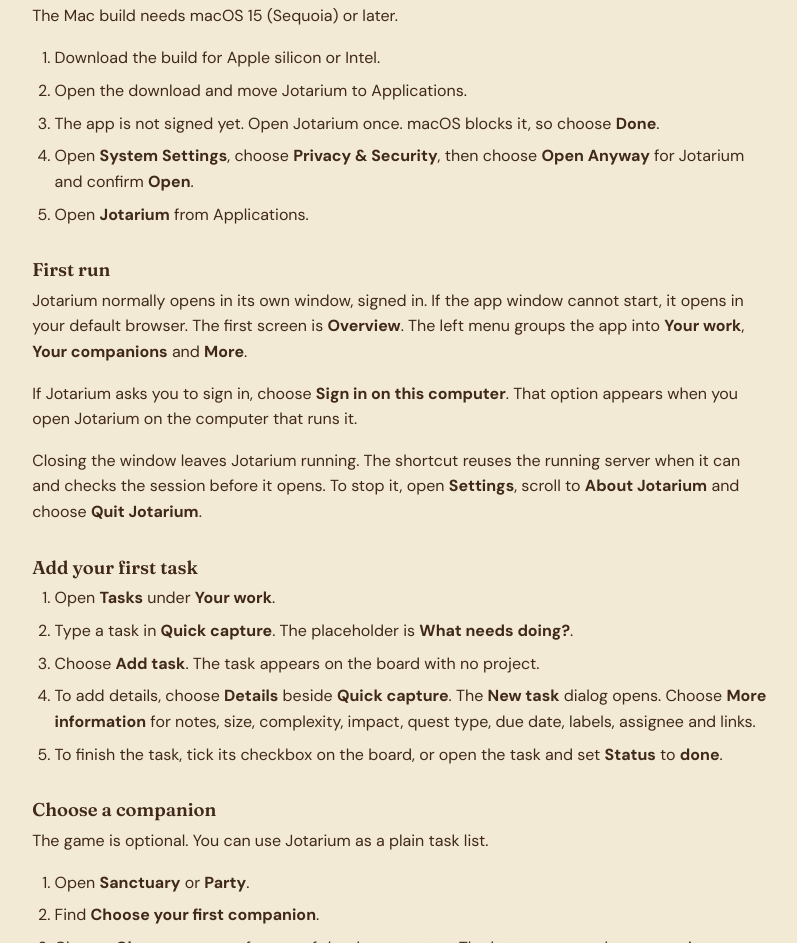
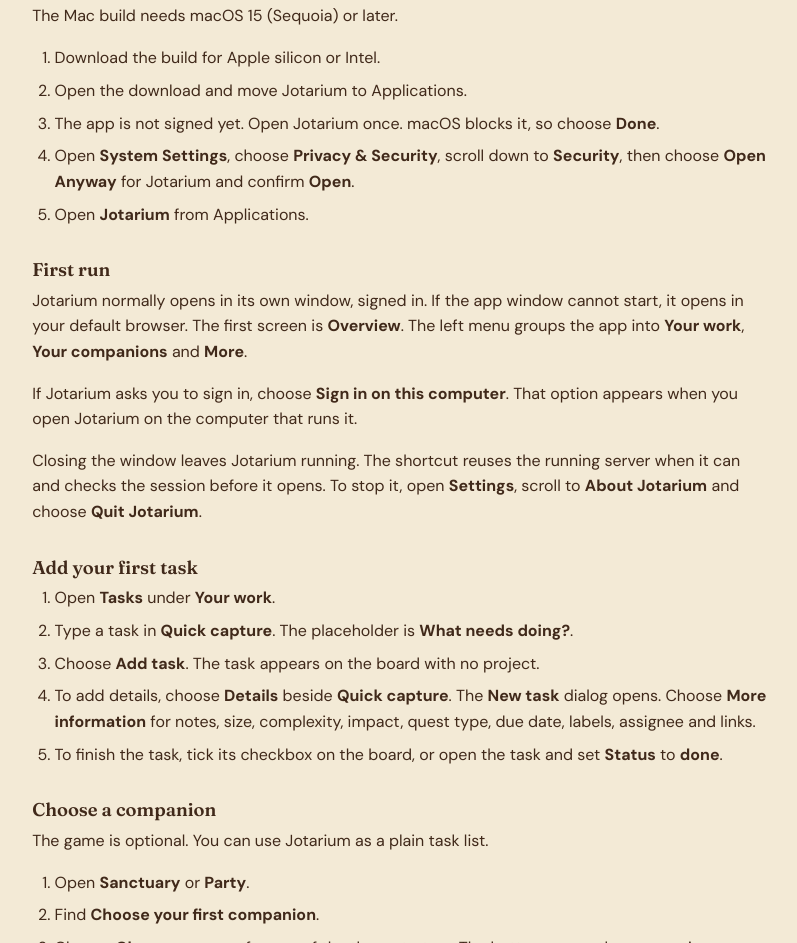
Before and after one commit to Casper5253/jotarium-website, a plain HTML site: page guide/index.html in a window 1280 px wide. Shown: the part 910-1853 px from the top of the page, without its empty margins (349-1146 px from the left). Drawn offline with Linux system fonts and the light colour scheme.

Commit message:
Q-970: the Mac guide says to scroll down to Security, where Open Anyway sits
Co-Authored-By: Claude Opus 5.5 <noreply@anthropic.com>

```diff
--- a/guide/index.html
+++ b/guide/index.html
@@ -79,7 +79,7 @@
           <li>Download the build for Apple silicon or Intel.</li>
           <li>Open the download and move Jotarium to Applications.</li>
           <li>The app is not signed yet. Open Jotarium once. macOS blocks it, so choose <strong>Done</strong>.</li>
-          <li>Open <strong>System Settings</strong>, choose <strong>Privacy &amp; Security</strong>, then choose <strong>Open Anyway</strong> for Jotarium and confirm <strong>Open</strong>.</li>
+          <li>Open <strong>System Settings</strong>, choose <strong>Privacy &amp; Security</strong>, scroll down to <strong>Security</strong>, then choose <strong>Open Anyway</strong> for Jotarium and confirm <strong>Open</strong>.</li>
           <li>Open <strong>Jotarium</strong> from Applications.</li>
         </ol>
 
```
